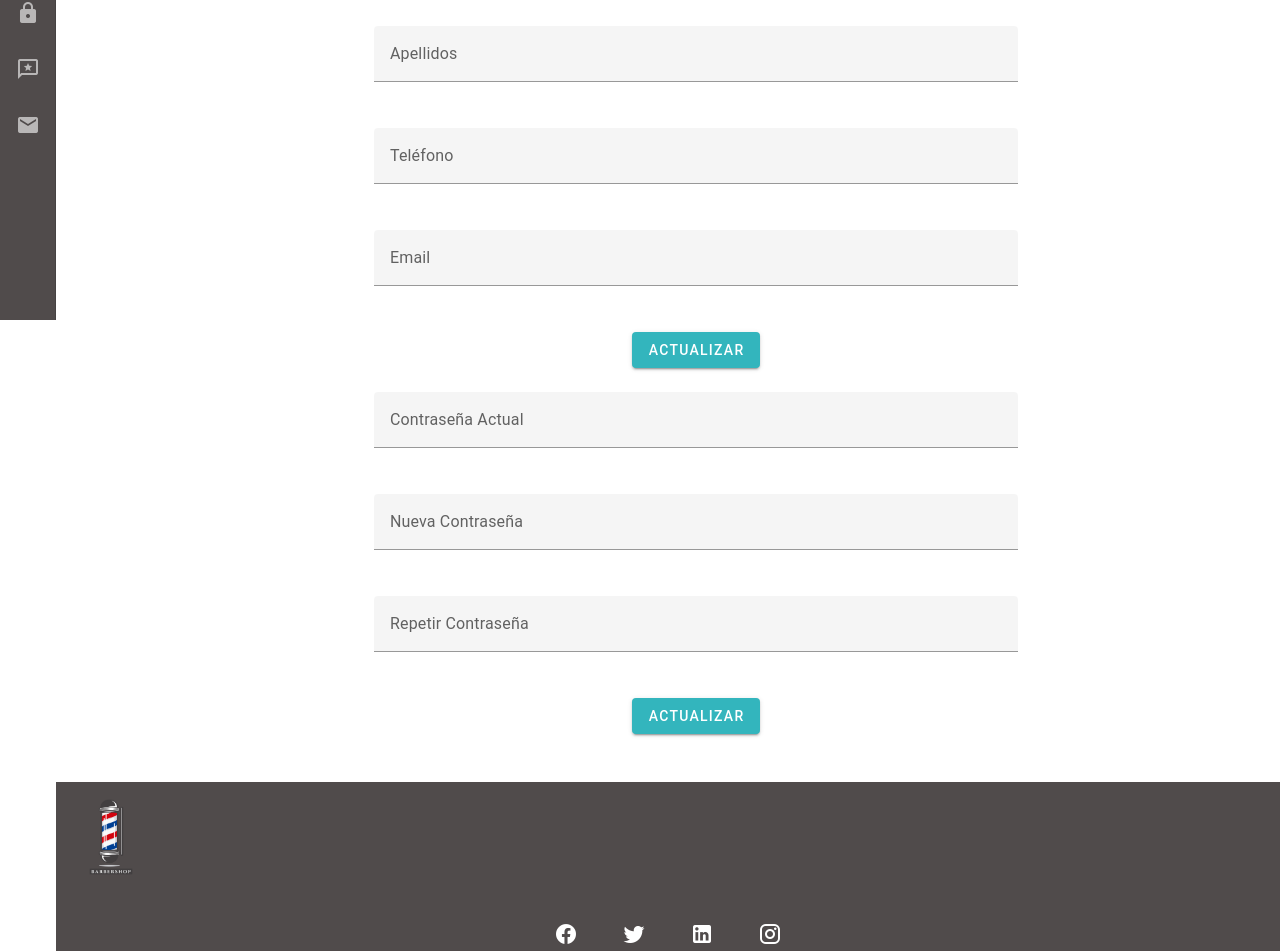
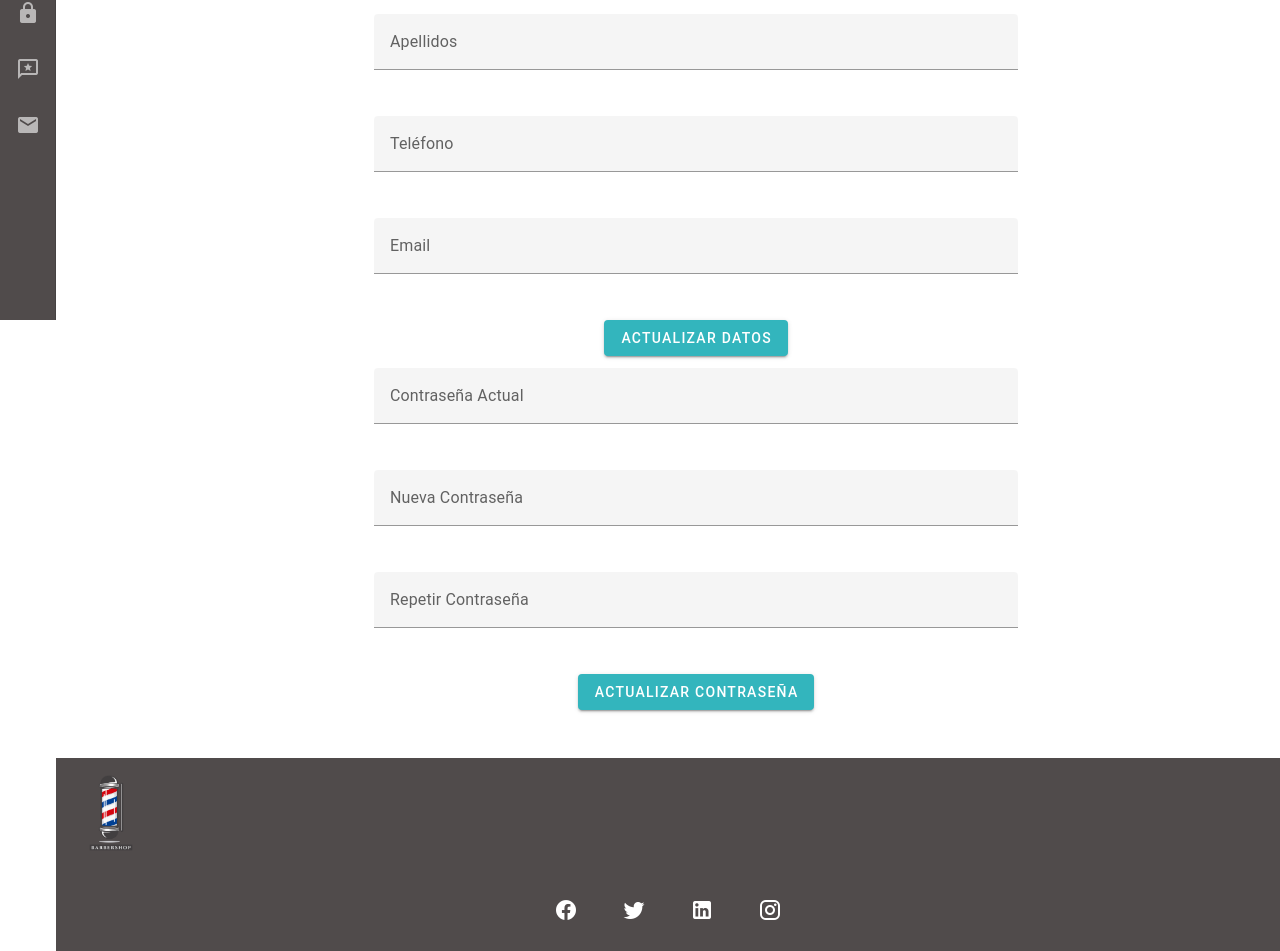
Before and after one commit to Innavoj/barbershop, a Vue app in the folder ademass-front/: page /mi-perfil in a window 1280 px wide. Shown: the part 480-1431 px from the top of the page. Built offline with nearby package versions, Linux system fonts and the light colour scheme.

Commit message:
Modificando de 1 formulario a 3 en la vista mi-perfil

```diff
--- a/ademass-front/src/views/PerfilView.vue
+++ b/ademass-front/src/views/PerfilView.vue
@@ -18,6 +18,9 @@
 
 
       </v-row>
+
+    </v-form>
+    <v-form>
       <v-row>
         <v-col>
           <v-text-field label="Email" type="email"></v-text-field>
@@ -48,12 +51,14 @@
         </v-col>
       </v-row>
 
-
       <v-row>
         <v-col class="text-center">
-          <v-btn type="submit" color="details">Actualizar</v-btn>
+          <v-btn type="submit" color="details">Actualizar Datos</v-btn>
         </v-col>
       </v-row>
+    </v-form>
+
+    <v-form>
 
       <v-row>
         <v-col>
@@ -75,7 +80,7 @@
 
       <v-row>
         <v-col class="text-center">
-          <v-btn type="submit" color="details">Actualizar</v-btn>
+          <v-btn type="submit" color="details">Actualizar Contraseña</v-btn>
         </v-col>
       </v-row>
     </v-form>
```
